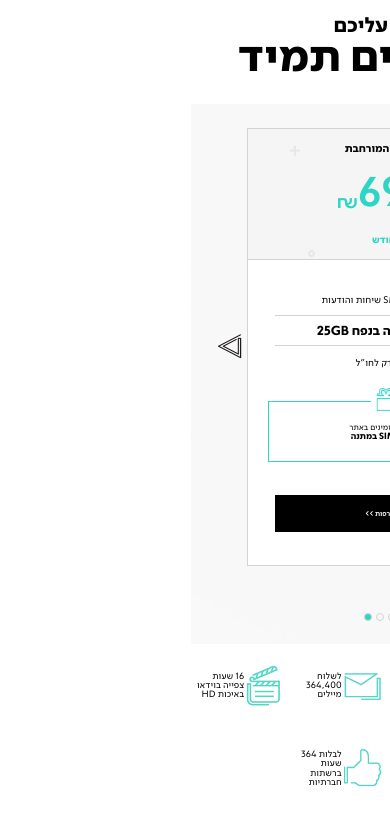
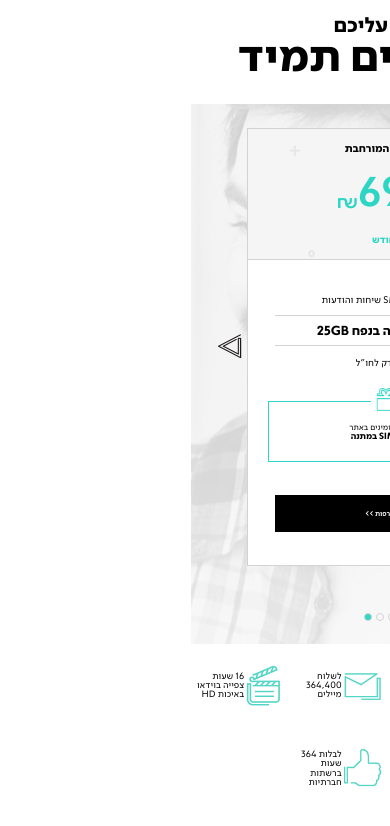
Before and after one commit to noti56/partner-home-assigment, an Angular app: page / in a window 390 px wide. Both pictures are taken after typing "Sample" into the empty fields and a click on the button "Submit". Shown: the top 826 px of the page. Built offline with nearby package versions, Linux system fonts and the light colour scheme.

Commit message:
phone on side fix

```diff
--- a/angular.json
+++ b/angular.json
@@ -3,6 +3,7 @@
   "version": 1,
   "newProjectRoot": "projects",
   "projects": {
+
     "partner-assigment": {
       "projectType": "application",
       "schematics": {
--- a/src/Styles/fonts.scss
+++ b/src/Styles/fonts.scss
@@ -19,6 +19,9 @@
   // font-size: calc(#{$fontSizeInPixels} * 0.05vw);
   font-size: calc(#{$fontSizeInPixels}vw / 20);
   font-family: $fontName, Arial, Helvetica, sans-serif;
+  @include for-phone-on-side {
+    font-size: calc(#{$fontSizeInPixels}vw / 24) !important;
+  }
   @include small {
     font-size: calc(#{$fontSizeInPixels}vw / 8) !important;
   }
--- a/src/Styles/sizes.scss
+++ b/src/Styles/sizes.scss
@@ -23,23 +23,23 @@
 //     @content;
 //   }
 // }
-// //   @mixin for-phone-on-side {
-// //     @media (max-height: 700px) {
-// //       @content;
-// //     }
-// //   }
+@mixin for-phone-on-side {
+  @media only screen and (orientation: landscape) {
+    @content;
+  }
+}
 @mixin small {
-  @media (max-width: 640px) and (min-width: 320px) {
+  @media (max-width: 640px) and (min-width: 320px) and (orientation: portrait) {
     @content;
   }
 }
 @mixin medium {
-  @media (max-width: 1024px) and (min-width: 641px) {
+  @media (max-width: 1024px) and (min-width: 641px) and (orientation: portrait) {
     @content;
   }
 }
 @mixin large {
-  @media (min-width: 1025px) {
+  @media (min-width: 1025px) and (orientation: portrait) {
     @content;
   }
 }
--- a/src/app/carousel/carousel/carousel.component.scss
+++ b/src/app/carousel/carousel/carousel.component.scss
@@ -53,3 +53,9 @@
     // right: 200px;
   }
 }
+
+@include small {
+  .carousel-wrapper {
+    background-position: right !important;
+  }
+}
```
